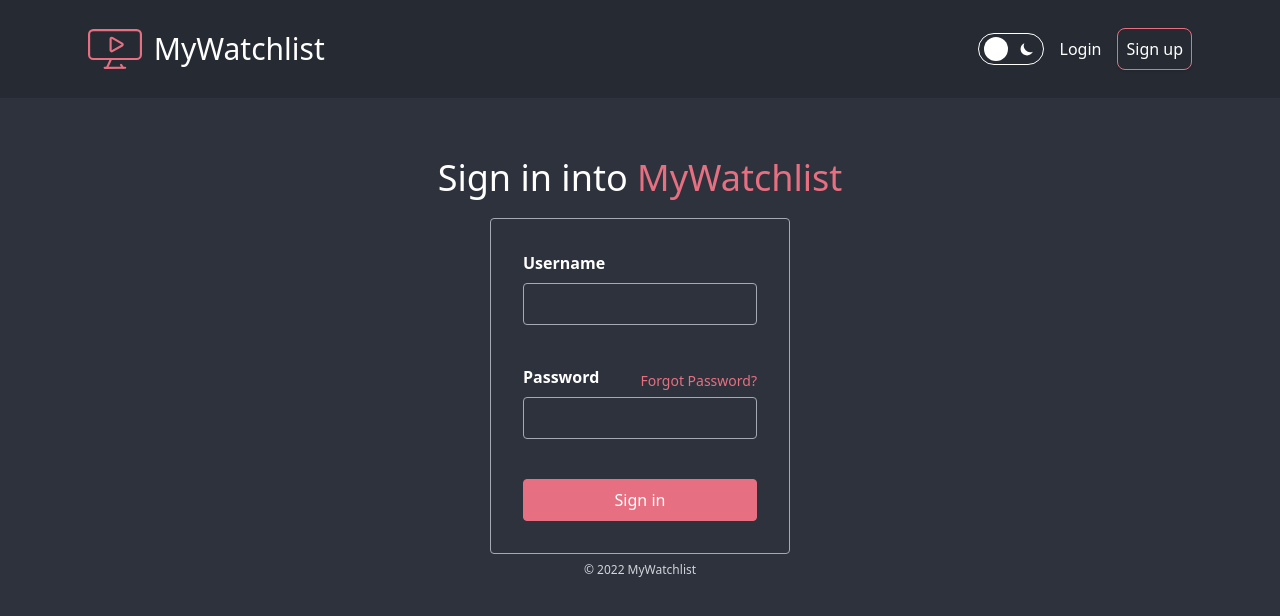
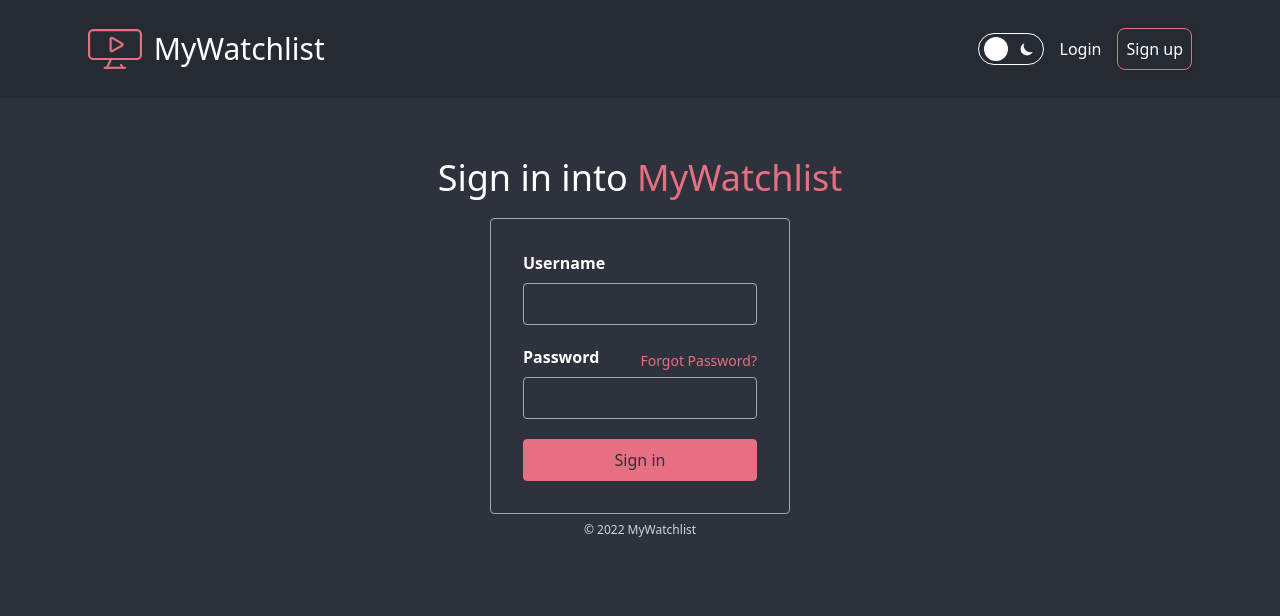
Before and after one commit to JoDi-2903/MyWatchlist, a React (Create React App) app in the folder mywatchlist-frontend/: page /login in a window 1280 px wide. Shown: the top 616 px of the page. Built offline with nearby package versions, Linux system fonts and the light colour scheme.

Commit message:
Add green as alternative primary color

```diff
--- a/mywatchlist-frontend/src/components/Login/Login.tsx
+++ b/mywatchlist-frontend/src/components/Login/Login.tsx
@@ -20,7 +20,7 @@ class Login extends Component {
                 <input
                     type="text"
                     name="username"
-                    className="bg-transparent border border-border_primary w-full p-2 mb-10 rounded focus:outline-none focus:border-primary transition-all duration-500 text-black dark:text-white"
+                    className="bg-transparent border border-border_primary w-full p-2 mb-5 rounded focus:outline-none focus:border-primary transition-all duration-500 text-black dark:text-white"
                 />
 
                 <div className="grid grid-cols-2 items-center">
@@ -43,12 +43,12 @@ class Login extends Component {
                 <input
                     type="password"
                     name="password"
-                    className="bg-transparent border border-border_primary w-full p-2 mb-10 rounded focus:outline-none focus:border-primary transition-all duration-500 text-black dark:text-white"
+                    className="bg-transparent border border-border_primary w-full p-2 mb-5 rounded focus:outline-none focus:border-primary transition-all duration-500 text-black dark:text-white"
                 />
                 <input
                     type="submit"
                     value="Sign in"
-                    className="w-full p-2 text-white text-dark border border-primary rounded cursor-pointer bg-primary hover:bg-primary-100"
+                    className="w-full p-2 text-white dark:text-dark_bg border border-primary rounded cursor-pointer bg-primary hover:bg-primary-100 hover:border-primary-100"
                 />
             </form>
         );
--- a/mywatchlist-frontend/src/components/Registration/Registration.tsx
+++ b/mywatchlist-frontend/src/components/Registration/Registration.tsx
@@ -102,7 +102,7 @@ class Registration extends Component<{}, RegistrationState> {
                             </label>
                         </div>
                         <input
-                            className="mt-5 w-full p-2 text-white text-dark border border-primary rounded cursor-pointer bg-primary hover:bg-primary-100"
+                            className="mt-5 w-full p-2 text-white dark:text-dark_bg border border-primary rounded cursor-pointer bg-primary hover:bg-primary-100 hover:border-primary-100"
                             type="submit"
                             value="Sign up"
                         />
--- a/mywatchlist-frontend/src/pages/NotFoundPage/NotFoundPage.tsx
+++ b/mywatchlist-frontend/src/pages/NotFoundPage/NotFoundPage.tsx
@@ -11,7 +11,7 @@ export default class NotFoundPage extends Component {
                 <p className="text-black dark:text-white text-center text-3xl my-5">The page you were trying to access does not exist.</p>
                 <Link
                         to="/"
-                        className="mt-5 w-1/5 p-2 text-white text-dark border border-primary rounded cursor-pointer bg-primary hover:bg-primary-100 text-center mx-auto"
+                        className="mt-5 w-1/5 p-2 text-white dark:text-dark_bg border border-primary rounded cursor-pointer bg-primary hover:bg-primary-100 hover:border-primary-100 text-center mx-auto"
                     >
                         Return to the HomePage
                     </Link>
--- a/mywatchlist-frontend/tailwind.config.js
+++ b/mywatchlist-frontend/tailwind.config.js
@@ -18,6 +18,13 @@ module.exports = {
             200: "#803E48",
             300: "#401F24",
             400: "#FF7D90"
+          },
+          primary_green: {
+            DEFAULT: "#72E885",
+            100: "#52A861",
+            200: "#33693C",
+            300: "#78F58D",
+            400: "#65CF77"
           }
         },
       }
```
